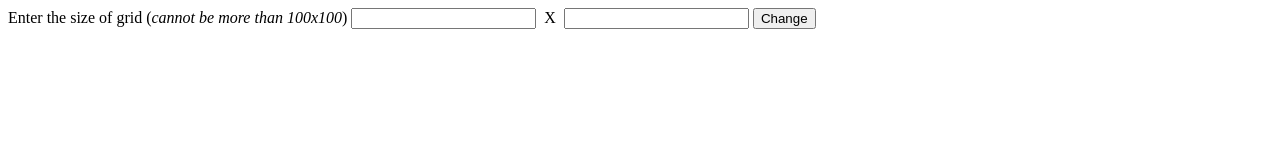
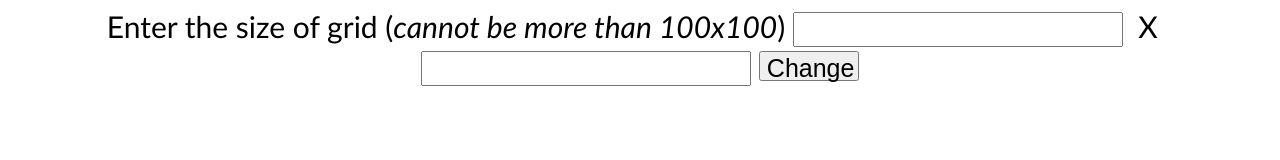
Before and after one commit to Aleena1802/Etch-a-Sketch, a plain HTML site: page src/index.html in a window 1280 px wide. Drawn offline with Linux system fonts and the light colour scheme.

Commit message:
added css for input field

```diff
--- a/src/index.css
+++ b/src/index.css
@@ -1,3 +1,18 @@
+.inputField{
+    font-family: 'Gill Sans', 'Gill Sans MT', Calibri, 'Trebuchet MS', sans-serif;
+    font-size: 30px;
+    margin: auto;
+    text-align: center;
+}
+
+input{
+    font-size: 25px;
+}
+.btn{
+    width: 100px;
+    height: 30px;
+    font-size: 25px;
+}
 .container{
     width: 480px;
     height: 480px;
--- a/src/index.html
+++ b/src/index.html
@@ -7,9 +7,11 @@
     <link rel="stylesheet" href="index.css">
 </head>
 <body>
+    <div class="inputField">
     <label>Enter the size of grid (<em>cannot be more than 100x100</em>)</label>
     <input type="text" id="height1"> &nbsp;<span>X</span> &nbsp;<input type="text" id="width1">
     <button class="btn">Change</button>
+    </div>
     <div class="container"></div>
 </body>
 <script src="index.js"></script>
```
